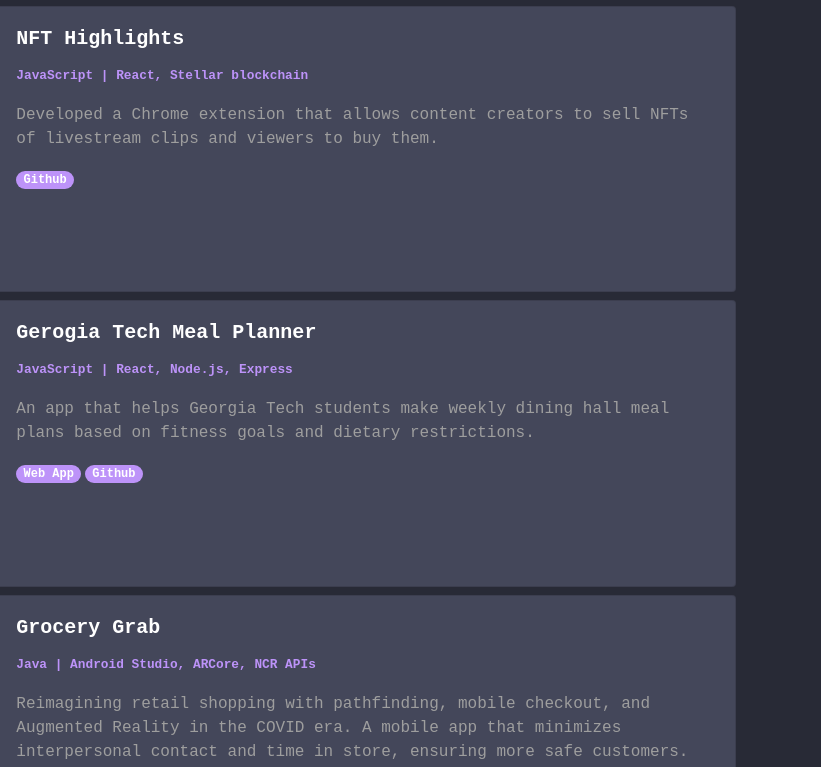
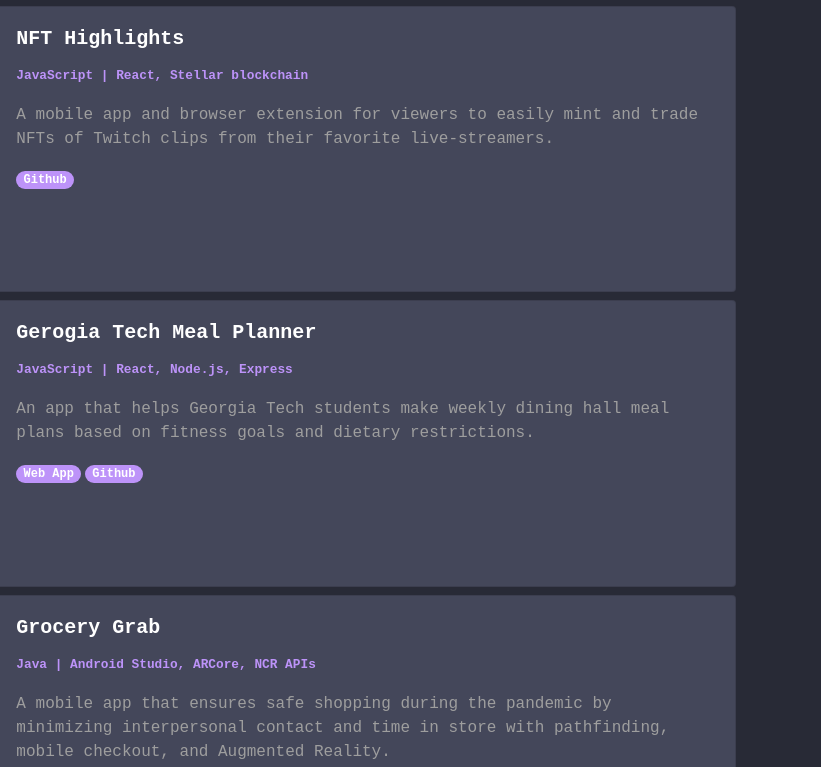
Before and after one commit to gary-peng/gary-peng.github.io, a Gatsby site: page / in a window 1280 px wide. Shown: the part 1433-2200 px from the top of the page, 459-1280 px from the left. Built offline with nearby package versions, Linux system fonts and the light colour scheme; Gatsby itself is replaced by a stand-in of ours.

Commit message:
Update projects

```diff
--- a/src/data.js
+++ b/src/data.js
@@ -32,13 +32,13 @@
             name: "NFT Highlights",
             lang: "JavaScript",
             tech: "React, Stellar blockchain",
-            desc: "Developed a Chrome extension that allows content creators to sell NFTs of livestream clips and viewers to buy them.",
+            desc: "A mobile app and browser extension for viewers to easily mint and trade NFTs of Twitch clips from their favorite live-streamers.",
             img: "https://github.com/smithbois/NFT-Highlights/raw/master/images/cover.PNG",
 
             links: [
                 {
                     name: "Github",
-                    url: "https://github.com/smithbois/NFT-Highlights/tree/master/chrome-extension",
+                    url: "https://github.com/smithbois/NFT-Highlights",
                 },
             ],
         },
@@ -64,7 +64,7 @@
             name: "Grocery Grab",
             lang: "Java",
             tech: "Android Studio, ARCore, NCR APIs",
-            desc: "Reimagining retail shopping with pathfinding, mobile checkout, and Augmented Reality in the COVID era. A mobile app that minimizes interpersonal contact and time in store, ensuring more safe customers.",
+            desc: "A mobile app that ensures safe shopping during the pandemic by minimizing interpersonal contact and time in store with pathfinding, mobile checkout, and Augmented Reality.",
             img: "https://github.com/smithbois/grocery-grab/raw/master/logo.png",
 
             links: [
@@ -146,7 +146,7 @@
             name: "AC Daddy",
             lang: "Java, C++",
             tech: "Android Studio, Particle API, Firebase, 3D Printing, Microcontroller",
-            desc: "Achieve thermostatic control, remote control, and temperature scheduling with dormitory air conditioners.",
+            desc: "A mobile app and IoT device for remote thermostat control and temperature scheduling of dormitory air conditioners.",
             img: "https://github.com/smithbois/ac-daddy/raw/master/screenshot.PNG",
 
             links: [
@@ -163,7 +163,7 @@
         {
             name: "Hand Gesture Smart Light Control",
             lang: "C++",
-            tech: "LIFX API, LAN Protocol (UDP), 3D Printing, Microcontroller",
+            tech: "LIFX API, UDP, 3D Printing, Microcontroller",
             desc: "Controlling smart light and other internet-connected devices with hand gesture recognition.",
             img: "https://cdn.hackaday.io/images/7807321564958932763.jpg",
 
```
